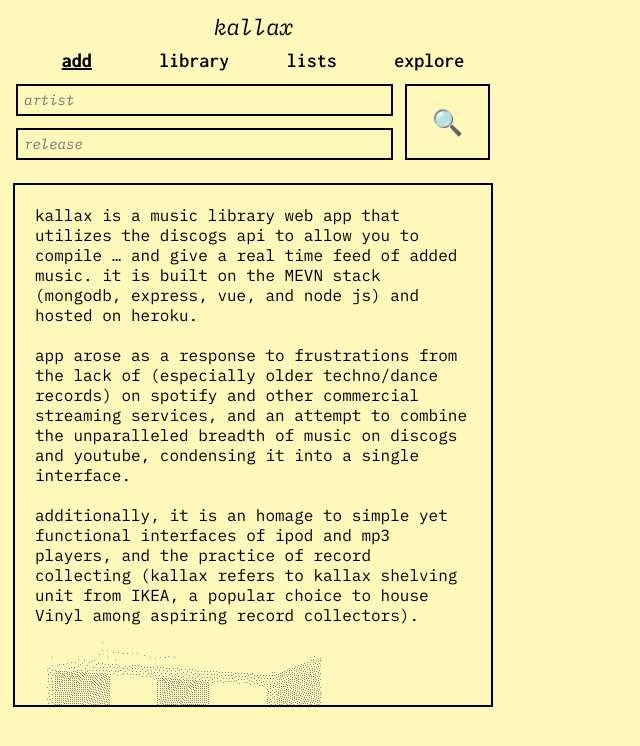
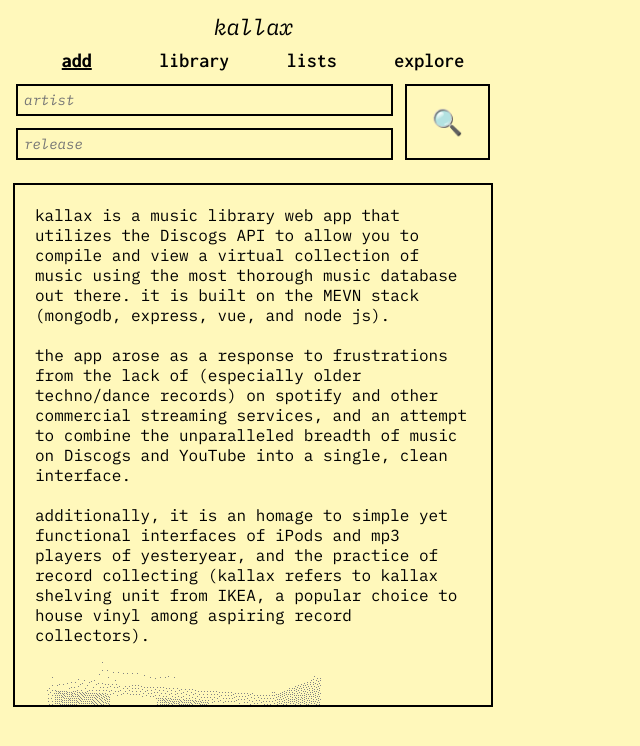
Before and after one commit to amad-a/kallax-frontend, a Vue app: page / in a window 1280 px wide. Shown: the top 746 px of the page, without its empty margins (0-640 px from the left). Built offline with nearby package versions, Linux system fonts and the light colour scheme; a web font is replaced by a local one.

Commit message:
edited copy and fixed grid bugs

```diff
--- a/src/components/AddReleaseView.vue
+++ b/src/components/AddReleaseView.vue
@@ -2,7 +2,6 @@
   <div>
     <search-form class="search" @search-submitted="addRelease"></search-form>
     <div class="outer-wrapper" v-if="releases.length !== 0">
-      <div class="blank">&nbsp;</div>
       <img class="cover-add" v-if="releases.length !== 0" :src="releases[displayed_release].img" >
       <div class="artist-add" v-if="releases.length !== 0">{{ releases[displayed_release].artist}}</div>
       <div class="release-add" v-if="releases.length !== 0">{{ releases[displayed_release].title}}</div>
@@ -11,29 +10,45 @@
       <button class="add" v-show="releases.length !== 0" @click="addToLibrary">add</button>
    </div>
    <div class="intro-wrapper" v-else>
-     kallax is a music library web app that utilizes the discogs api
-     to allow you to compile … and give a real time feed of added music.
-     it is built on the MEVN stack (mongodb, express, vue, and node js)
-     and hosted on heroku.
+     kallax is a music library web app that utilizes the Discogs API
+     to allow you to compile and view a virtual collection of music using the most
+     thorough music database out there.
+     it is built on the MEVN stack (mongodb, express, vue, and node js).
      <br> &nbsp; <br>
-     app arose as a response to frustrations from the lack of (especially
+     the app arose as a response to frustrations from the lack of (especially
      older techno/dance records) on spotify and other commercial streaming
      services, and an attempt to combine the unparalleled breadth of music
-     on discogs and youtube, condensing it into a single interface.
+     on Discogs and YouTube into a single, clean interface.
      <br> &nbsp; <br>
      additionally, it is an homage to simple yet functional interfaces of
-     ipod and mp3 players, and the practice of record collecting (kallax
+     iPods and mp3 players of yesteryear, and the practice of record collecting (kallax
      refers to kallax shelving unit from IKEA, a popular choice to house
-     Vinyl among aspiring record collectors).
+     vinyl among aspiring record collectors).
 
      <img src="kallax.png" alt="kallax">
-                <button @click="$emit('delete-library')">{{ check() }}</button>
+     <br> &nbsp; <br>
+     <p> kallax was created by <a class="link" href="https://amad.cool">amad ansari</a>,
+     and is a work in progress. if you run into any bugs or have suggestions for improvement, email
+     <a class="link" href="mailto: amad@nyu.edu">amad@nyu.edu</a>.</p>
 
      <h2>how-to-use:</h2>
+     <h3>search</h3>
+     you can search for releases using the search fields above.
+     after searching, you can browse through results fetched by the discogs
+     API, and add them to your library with the 'add' button.
+     <h3>library</h3>
+     sort your library, and click on a release to view release info, cover, tracklist,
+     etc., find it on youtube, or delete it from your library.
+     <h3>lists</h3>
+     create 'lists' (playlists, but for compiling whole releases rather than single tracks)
+     with releases added to your library, name them, and browse lists you have created.
+     <h3>explore</h3>
+     browse releases that other users of kallax have added, and add them to your own library.
+     <h3>delete library</h3>
+     <p>kallax locally stores your library and lists in browser data so it's saved whenever you exit and revisit
+     the page. press the button below to <b>permanently</b> delete your library and lists. this can't be undone!</p>
+     <button class="library-delete" @click="$emit('delete-library')">{{ check() }}</button>
      <br> &nbsp; <br>
-
-
-
    </div>
  </div>
 </template>
@@ -59,7 +74,6 @@ export default {
       releases: [],
       displayed_release: 0,
       error: false,
-      intro_message: "kallax is a music library app yada yada yada"
       }
   },
 
@@ -125,6 +139,10 @@ export default {
 
 <style>
 
+p {
+  margin-top: 0px;
+}
+
 .wrapper {
   display: grid;
   column-gap: 0px;
@@ -134,10 +152,9 @@ export default {
   border: 2px solid black;
   display: grid;
   grid-template-columns: repeat(8, 1fr);
-  grid-template-rows: 100%;
   row-gap: 0px;
   padding-bottom: 40px;
-  padding-top: 20px;
+  padding-top: 40px;
   margin-top: 20px;
 }
 
@@ -150,6 +167,24 @@ export default {
   height: 60vh;
   margin-top: 20px;
   overflow-y: scroll;
+}
+
+.library-delete {
+  font-family: 'IBM Plex Mono', monospace;
+  border: 2px solid black;
+  background-color: transparent;
+  padding: 10px;
+  font-size: 16px;
+  margin-top: 10px;
+}
+
+.library-delete:hover {
+  cursor: pointer;
+  border: 2px solid black;
+  background-color: red;
+  color: white;
+  padding: 10px;
+  font-size: 16px;
 }
 
 .cover-add {
--- a/src/components/LibraryView.vue
+++ b/src/components/LibraryView.vue
@@ -21,9 +21,13 @@
 
 
       <div class="list-container">
-        <div class="empty-library" v-show="library.length === 0">
+        <div class="empty-library" v-show="library.length === 0 && option === 'library'">
             no releases added yet.
         </div>
+        <div class="empty-library" v-show="library.length === 0 && option === 'explore'">
+            loading...
+        </div>
+
         <div class="release-view" v-for="release in library"
             :key="release.id"
             @click="setRelease(release)">
--- a/src/components/ReleaseView.vue
+++ b/src/components/ReleaseView.vue
@@ -125,7 +125,7 @@ p {
     text-align: left;
     padding: 5px;
     padding-left: 10px;
-    margin-top: 30px;
+    margin-top: 0px;
     font-size: 20px;
     font-family: 'IBM Plex Mono', monospace;
     font-weight: bold;
@@ -143,7 +143,6 @@ p {
     display: grid;
     gap: 5px;
     grid-template-columns: repeat(8, 1fr);
-    grid-template-rows: 100%;
     padding: 12px;
     background-color: transparent;
 }
```
